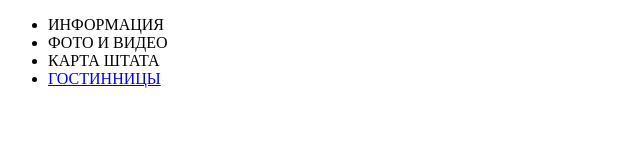
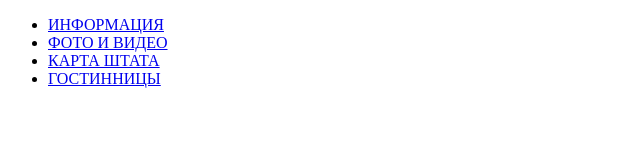
Before and after one commit to samuraimid/sedona, a plain HTML site: page index.html in a window 1280 px wide. Shown: the whole page, without its empty margins (0-640 px from the left). Drawn offline with Linux system fonts and the light colour scheme.

Commit message:
Update index.html

```diff
--- a/index.html
+++ b/index.html
@@ -8,9 +8,9 @@
     <header class="main-header">
       <nav class="main-navigation">
         <ul class="site-navigation">
-          <li><a href="info.html"></a>ИНФОРМАЦИЯ</li>
-          <li><a href="photo-video.html"></a>ФОТО И ВИДЕО</li>
-          <li><a href="map-state.html"></a>КАРТА ШТАТА</li>
+          <li><a href="info.html">ИНФОРМАЦИЯ</a></li>
+          <li><a href="photo-video.html">ФОТО И ВИДЕО</a></li>
+          <li><a href="map-state.html">КАРТА ШТАТА</a></li>
           <li><a href="hotels.html">ГОСТИННИЦЫ</a></li>
         </ul>
       </nav>
@@ -21,6 +21,7 @@
 
     <main>
 
+
     </main>
   </body>
 </html>
```
